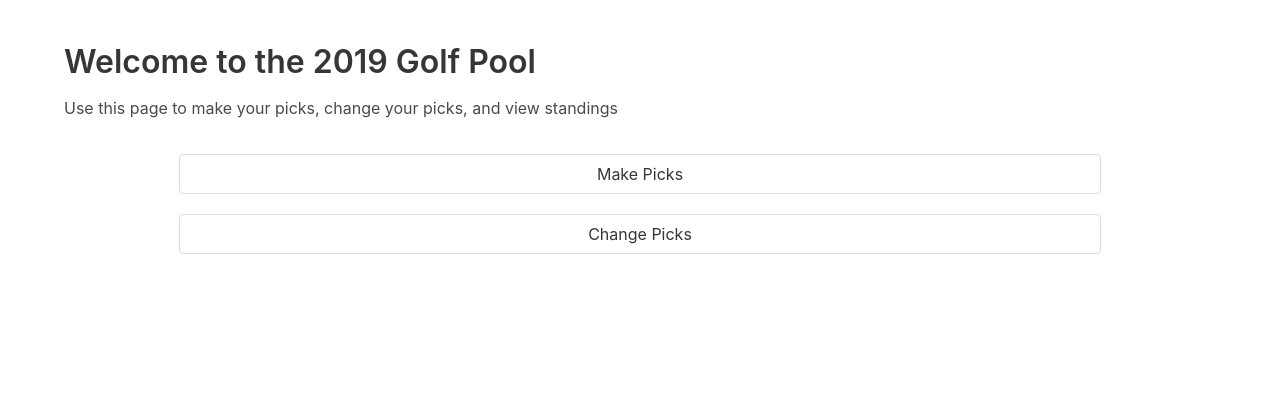
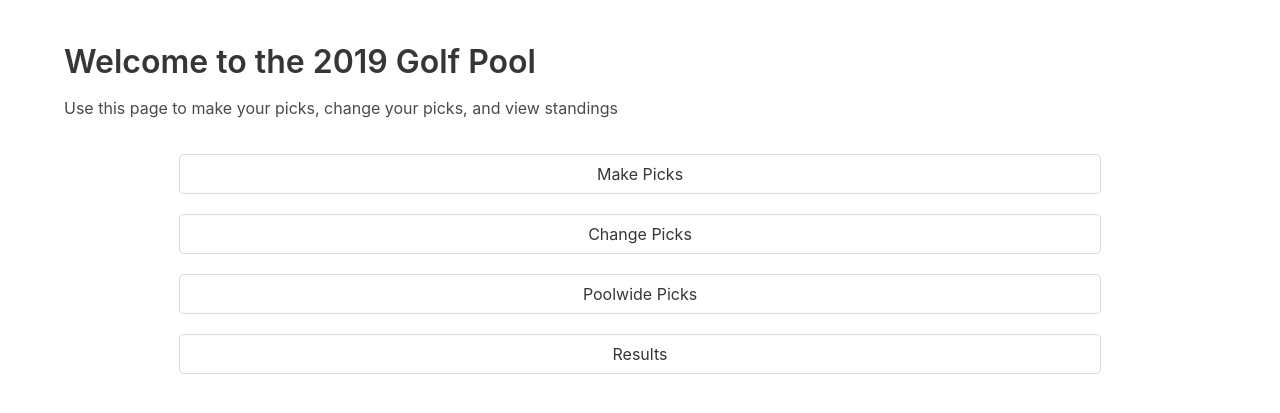
Before and after one commit to jcapper34/GolfPool, a Flask app: page / in a window 1280 px wide. Shown: the part 256-669 px from the top of the page. Run offline with Flask 2, Linux system fonts and the light colour scheme; some libraries are stand-ins or nearby versions.

Commit message:
Added Links to home page

```diff
--- a/templates/home.html
+++ b/templates/home.html
@@ -11,6 +11,8 @@
         <div id="home-page-buttons" class="has-text-centered">
             <a href="{{ url_for('picks.picks_make') }}"><button class="button" style="width:80%;margin: 10px">Make Picks</button></a><br>
             <a href="{{ url_for('picks.picks_change') }}"><button class="button" style="width:80%;margin: 10px">Change Picks</button></a><br>
+            <a href="{{ url_for('picks.picks_poolwide') }}"><button class="button" style="width:80%;margin: 10px">Poolwide Picks</button></a><br>
+            <a href="{{ url_for('results.results_live') }}"><button class="button" style="width:80%;margin: 10px">Results</button></a><br>
 {#            <a href="/tournament/live"><button class="button" style="width:80%;margin: 10px">Standings</button></a>#}
 {#            <a href="/picksets/poolwide/2019"><button class="button" style="width:80%;margin: 10px">Poolwide Picks</button></a>#}
         </div>
```
